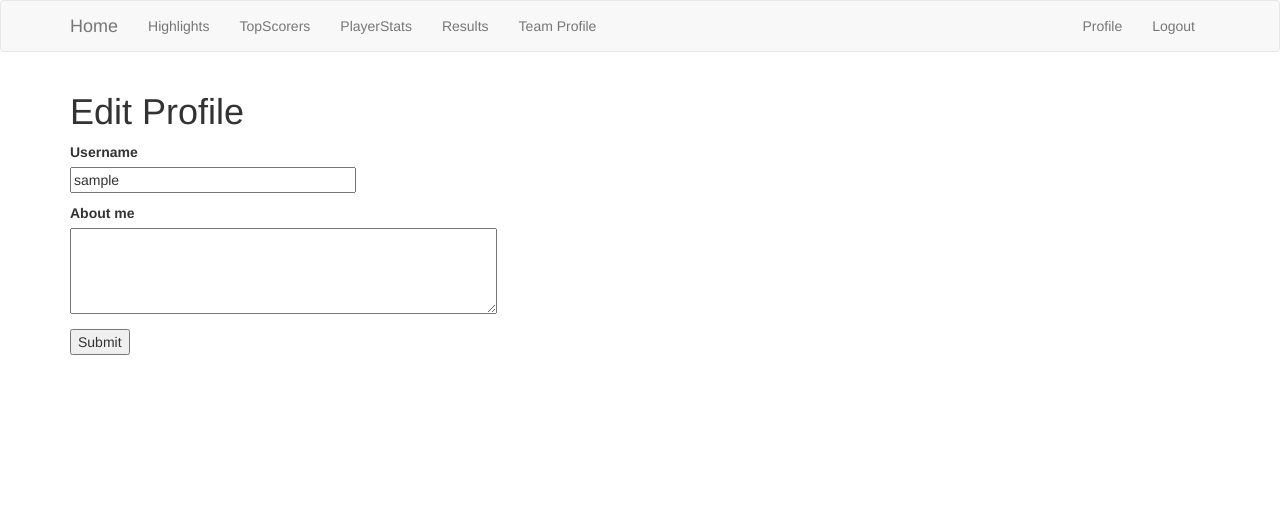
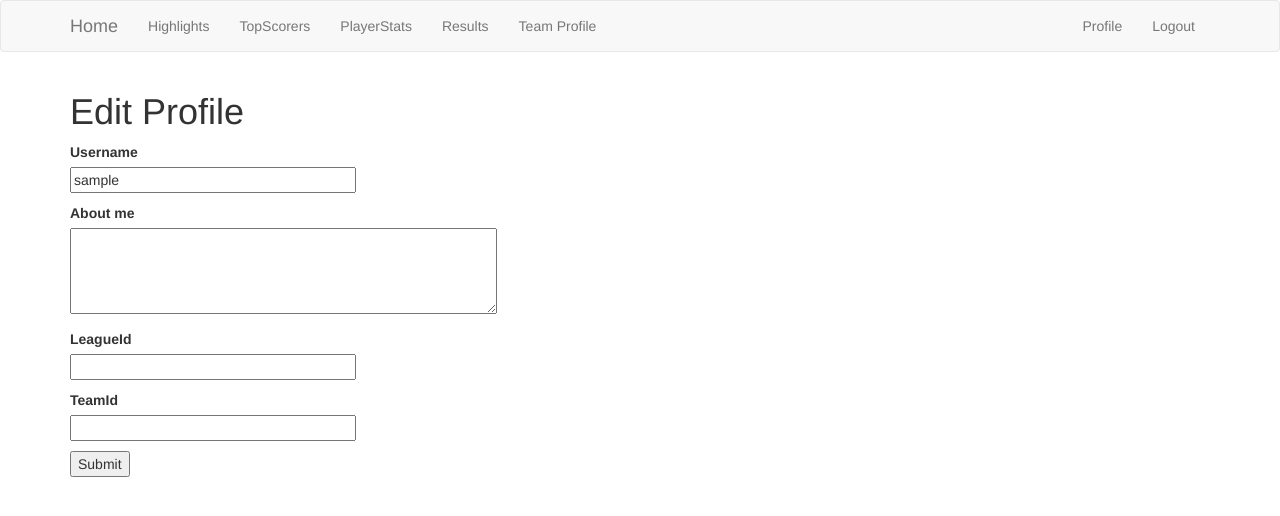
Before and after one commit to nikhilnanda21/flaskWeb-bootstrap, a Flask app: page /edit_profile in a window 1280 px wide. Shown: the top 516 px of the page. Run offline with Flask 2, Linux system fonts and the light colour scheme; the visitor is signed in with stand-in values (Sample User, id 1); data comes from the database, SQL or seed files in the repository; some libraries are stand-ins or nearby versions.

Commit message:
user can subscribe to league and team

```diff
--- a/app/forms.py
+++ b/app/forms.py
@@ -33,8 +33,8 @@ class RegistrationForm(FlaskForm):
 class EditProfileForm(FlaskForm):
     username = StringField('Username', validators=[DataRequired()])
     about_me = TextAreaField('About me', validators=[Length(min=0, max=140)])
-    # leagueId = StringField('LeagueId')
-    # teamId = StringField('TeamId')
+    leagueId = StringField('LeagueId', validators=[DataRequired()])
+    teamId = StringField('TeamId', validators=[DataRequired()])
     submit = SubmitField('Submit')
 
     def __init__(self, original_username, *args, **kwargs):
--- a/app/models.py
+++ b/app/models.py
@@ -24,8 +24,8 @@ class User(UserMixin, db.Model):
     last_seen = db.Column(db.DateTime, default=datetime.utcnow)
     dummy_token = jwt.encode({'some': 'payload'}, 'secret', algorithm='HS256')
     #
-    # leagueId = db.Column(db.String(140))
-    # teamId = db.Column(db.String(140))
+    leagueId = db.Column(db.String(140))
+    teamId = db.Column(db.String(140))
     #
     #
     #jwt.decode(encoded, 'secret', algorithms=['HS256']) returns {'some': 'payload'}
@@ -38,7 +38,7 @@ class User(UserMixin, db.Model):
 
     def __repr__(self):
         #return '<User {}>'.format(self.username)
-        return '<User {}, {}>'.format(self.username, self.password_hash)
+        return '<User {}, {}, {}, {}>'.format(self.username, self.password_hash, self.leagueId, self.teamId)
 
     def set_password(self, password):
         self.password_hash = generate_password_hash(password)
--- a/app/routes.py
+++ b/app/routes.py
@@ -148,12 +148,18 @@ def edit_profile():
     if form.validate_on_submit():
         current_user.username = form.username.data
         current_user.about_me = form.about_me.data
+        current_user.leagueId = form.leagueId.data
+        current_user.teamId = form.teamId.data
         db.session.commit()
         flash('Your changes have been saved.')
         return redirect(url_for('edit_profile'))
     elif request.method == 'GET':
         form.username.data = current_user.username
         form.about_me.data = current_user.about_me
+        if current_user.leagueId:
+            form.leagueId.data = current_user.leagueId
+        if current_user.teamId:
+            form.teamId.data = current_user.teamId
     return render_template('edit_profile.html', title='Edit Profile', form=form)
 
 @app.route('/follow/<username>')
@@ -203,7 +209,11 @@ def live():
     # url = "http://api.isportsapi.com/sport/football/league/basic?api_key=hCfaYXgl0NG0WHBZ"
     # url = "http://api.isportsapi.com/sport/football/schedule?api_key=hCfaYXgl0NG0WHBZ&date=2020-01-26"
     # url = "http://api.isportsapi.com/sport/football/transfer?api_key=hCfaYXgl0NG0WHBZ&day=365"
-    url = "http://api.isportsapi.com/sport/football/topscorer?api_key=hCfaYXgl0NG0WHBZ&leagueId=1639"
+    if not current_user.leagueId:
+        dummy = "1639"
+    else:
+        dummy = current_user.leagueId
+    url = "http://api.isportsapi.com/sport/football/topscorer?api_key=hCfaYXgl0NG0WHBZ&leagueId=" + dummy
     # Call iSport Api to get data in json format
     f = urllib.request.urlopen(url)
     content = f.read()
@@ -222,8 +232,11 @@ def player():
     # url = "http://api.isportsapi.com/sport/football/playerstats/league?api_key=hCfaYXgl0NG0WHBZ&leagueId=1639"
     # url = "http://api.isportsapi.com/sport/football/playerstats/league/list?api_key=hCfaYXgl0NG0WHBZ&leagueId=1639"
     # url = "http://api.isportsapi.com/sport/football/standing/league?api_key=hCfaYXgl0NG0WHBZ&leagueId=ID&subLeagueId=SUB_ID"
-    dummy = 26
-    url = "http://api.isportsapi.com/sport/football/player?api_key=hCfaYXgl0NG0WHBZ&teamId=" + str(dummy)
+    if not current_user.teamId:
+        dummy = "26"
+    else:
+        dummy = current_user.teamId
+    url = "http://api.isportsapi.com/sport/football/player?api_key=hCfaYXgl0NG0WHBZ&teamId=" + dummy
     f = urllib.request.urlopen(url)
     content = f.read()
     content = json.loads(content)
@@ -233,7 +246,11 @@ def player():
 @app.route('/result')
 @login_required
 def result():
-    url = "http://api.isportsapi.com/sport/football/schedule?api_key=hCfaYXgl0NG0WHBZ&leagueId=1639"
+    if not current_user.leagueId:
+        dummy = "1639"
+    else:
+        dummy = current_user.leagueId
+    url = "http://api.isportsapi.com/sport/football/schedule?api_key=hCfaYXgl0NG0WHBZ&leagueId=" + dummy
     f = urllib.request.urlopen(url)
     content = f.read()
     content = json.loads(content)
@@ -248,5 +265,5 @@ def team():
     content = f.read()
     content = json.loads(content)
     # numRow = len(content["data"])
-    numRow = 100
+    numRow = 250
     return render_template('team.html', content=content["data"], numRow=numRow)
--- a/app/templates/edit_profile.html
+++ b/app/templates/edit_profile.html
@@ -18,6 +18,20 @@
       <span style="color: red;">[{{ error }}]</span>
       {% endfor %}
     </p>
+    <p>
+      {{ form.leagueId.label }}<br>
+      {{ form.leagueId(size=32) }}<br>
+      {% for error in form.leagueId.errors %}
+      <span style="color: red;">[{{ error }}]</span>
+      {% endfor %}
+    </p>
+    <p>
+      {{ form.teamId.label }}<br>
+      {{ form.teamId(size=32) }}<br>
+      {% for error in form.teamId.errors %}
+      <span style="color: red;">[{{ error }}]</span>
+      {% endfor %}
+    </p>
     <p>{{ form.submit() }}</p>
   </form>
 {% endblock %}
--- a/app/templates/user.html
+++ b/app/templates/user.html
@@ -25,6 +25,8 @@
             <td>
                 <h1>User: {{ user.username }}</h1>
                 {% if user.about_me %}<p>{{ user.about_me }}</p>{% endif %}
+                {% if user.leagueId %}<p>LeagueId: {{ user.leagueId }}</p>{% endif %}
+                {% if user.teamId %}<p>TeamId: {{ user.teamId }}</p>{% endif %}
                 {% if user.last_seen %}<p>Last seen on: {{ user.last_seen }}</p>{% endif %}
                 <p>{{ user.followers.count() }} followers, {{ user.followed.count() }} following.</p>
                 {% if user == current_user %}
```
Also changed, not shown: migrations/versions/5aeddb990cf2_users_table.py (added, +60 -0 lines), app.db, 11 other files.
